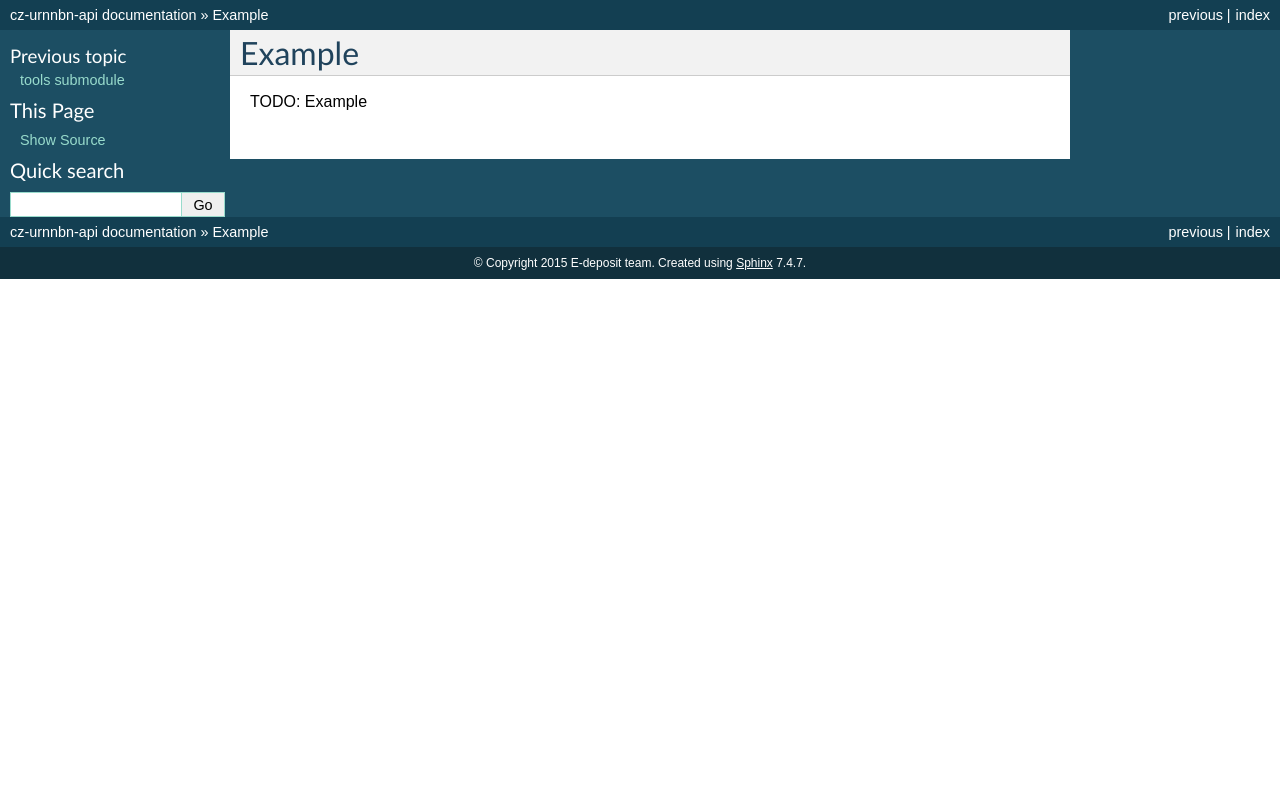
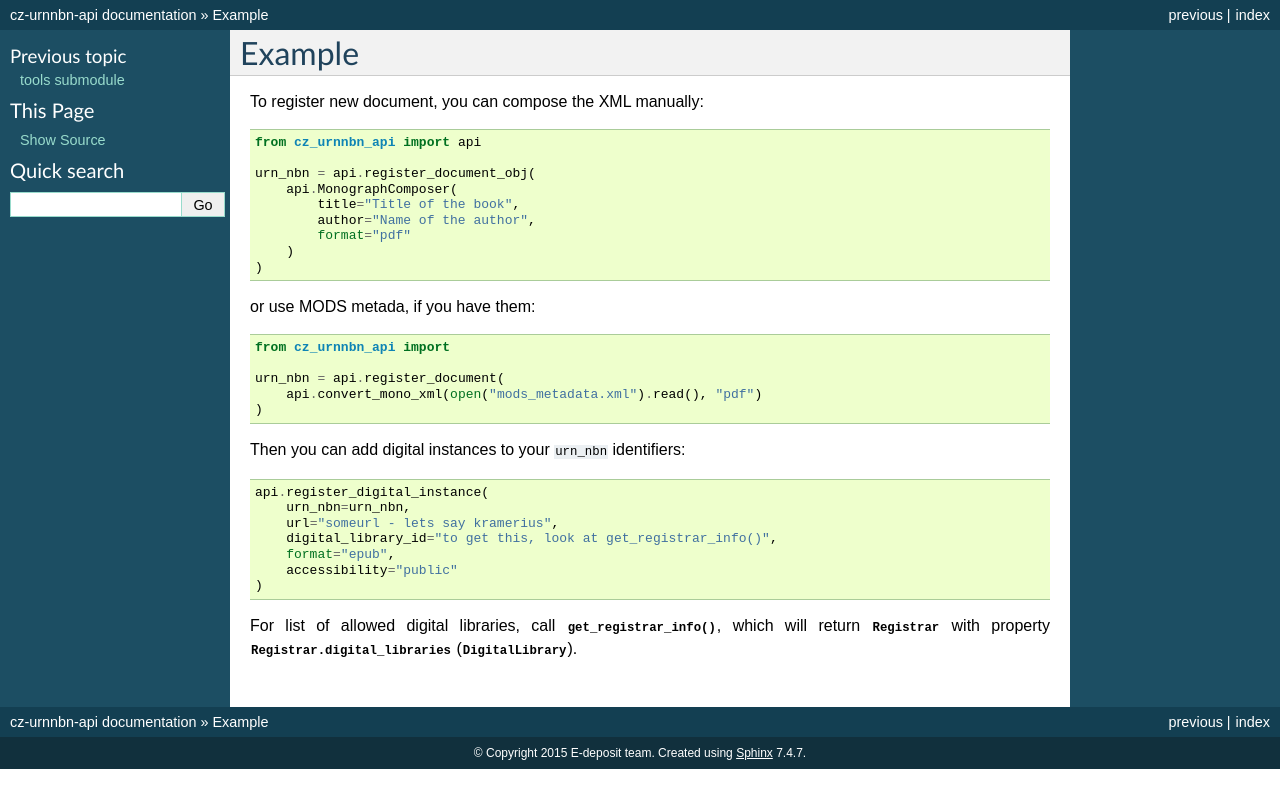
Before and after one commit to edeposit/cz-urnnbn-api, a Sphinx documentation site: the page built from docs/example/example.rst, in a window 1280 px wide. Shown: the top 808 px of the page. Built offline with Sphinx 7.4.7, drawn with Linux system fonts in a browser that asks for light colours; pages that are not in the unit, such as notebooks, are missing from menus.

Commit message:
Added example to docs. Fixed #5.

```diff
--- a/docs/example/example.rst
+++ b/docs/example/example.rst
@@ -1,4 +1,42 @@
 Example
 =======
 
-TODO: Example
+To register new document, you can compose the XML manually:
+
+.. code-block:: python
+
+    from cz_urnnbn_api import api
+
+    urn_nbn = api.register_document_obj(
+        api.MonographComposer(
+            title="Title of the book",
+            author="Name of the author",
+            format="pdf"
+        )
+    )
+
+or use MODS metada, if you have them:
+
+.. code-block:: python
+
+    from cz_urnnbn_api import
+
+    urn_nbn = api.register_document(
+        api.convert_mono_xml(open("mods_metadata.xml").read(), "pdf")
+    )
+
+Then you can add digital instances to your ``urn_nbn`` identifiers:
+
+.. code-block:: python
+
+    api.register_digital_instance(
+        urn_nbn=urn_nbn,
+        url="someurl - lets say kramerius",
+        digital_library_id="to get this, look at get_registrar_info()",
+        format="epub",
+        accessibility="public"
+    )
+
+For list of allowed digital libraries, call :func:`.get_registrar_info`, which
+will return :class:`.Registrar` with property
+:attr:`.Registrar.digital_libraries` (:class:`.DigitalLibrary`).
```
